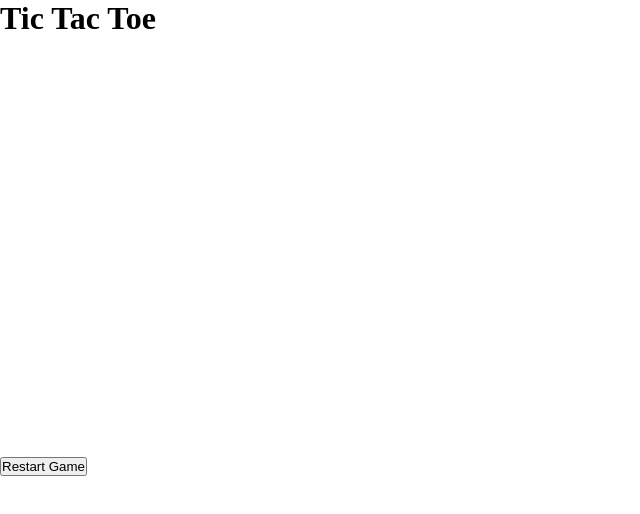
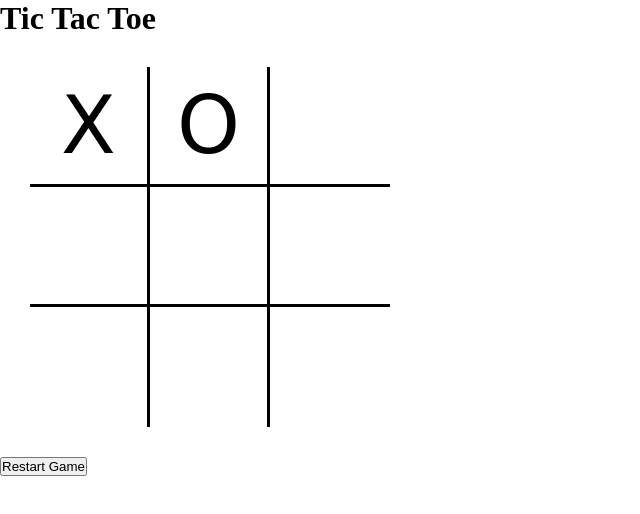
Before and after one commit to JBearCode/tic-tac-toe, a plain HTML site: page index.html in a window 1280 px wide. Shown: the whole page, without its empty margins (0-640 px from the left). Drawn offline with Linux system fonts and the light colour scheme; a web font is replaced by a local one.

Commit message:
Set up JS messages and game board

```diff
--- a/index.html
+++ b/index.html
@@ -1,7 +1,7 @@
 <!DOCTYPE html>
 <html lang="en">
 <head>
-  <title>Tic Tac Toe ❌⭕</title>
+  <title>Tic Tac Toe</title>
   <meta charset="utf-8">
   <meta name="viewport" content="width=device-width, initial-scale=1">
   <link href="style.css" rel="stylesheet">
@@ -16,17 +16,17 @@
 <main>
 
   <div id="board-container">
-      <div class="board-square" data-key="0"></div>
-      <div class="board-square" data-key="1"></div>
-      <div class="board-square" data-key="2"></div>
-      <div class="board-square" data-key="3"></div>
-      <div class="board-square" data-key="4"></div>
-      <div class="board-square" data-key="5"></div>
-      <div class="board-square" data-key="6"></div>
-      <div class="board-square" data-key="7"></div>
-      <div class="board-square" data-key="8"></div>
+      <div class="board-square top left" data-key="0">X</div>
+      <div class="board-square top center" data-key="1">O</div>
+      <div class="board-square top right" data-key="2"></div>
+      <div class="board-square mid left" data-key="3"></div>
+      <div class="board-square mid center" data-key="4"></div>
+      <div class="board-square mid right" data-key="5"></div>
+      <div class="board-square bottom left" data-key="6"></div>
+      <div class="board-square bottom center" data-key="7"></div>
+      <div class="board-square bottom right" data-key="8"></div>
   </div>
-  <h2 class="game-status"></h2>
+  <h2 id="game-status"></h2>
   <button type="button" class="restart-game">Restart Game</button>
 
 </main>
--- a/script.js
+++ b/script.js
@@ -0,0 +1,11 @@
+const gameStatusMessage = document.getElementById('game-status');
+
+let gameActive = true;
+
+let currentPlayer = "X";
+
+let gameBoard = ["","","","","","","","",""];
+
+const winningMessage = () => `${currentPlayer} wins!`
+const tieMessage = "It's a tie!";
+const currentPlayerTurn = () => `It's ${currentPlayer}'s turn`;
--- a/style.css
+++ b/style.css
@@ -21,8 +21,16 @@ html {
     align-items: center;
     justify-content: center;
     font-family: 'Merienda One', cursive;
-    font-size: 50px;
+    font-size: 80px;
     width: 120px;
     height: 120px;
-    line-height: 100px;
+    line-height: 120px;
 }
+
+.top, .mid {
+    border-bottom: 3px solid black;
+}
+
+.left, .center {
+    border-right: 3px solid black;
+}
```
